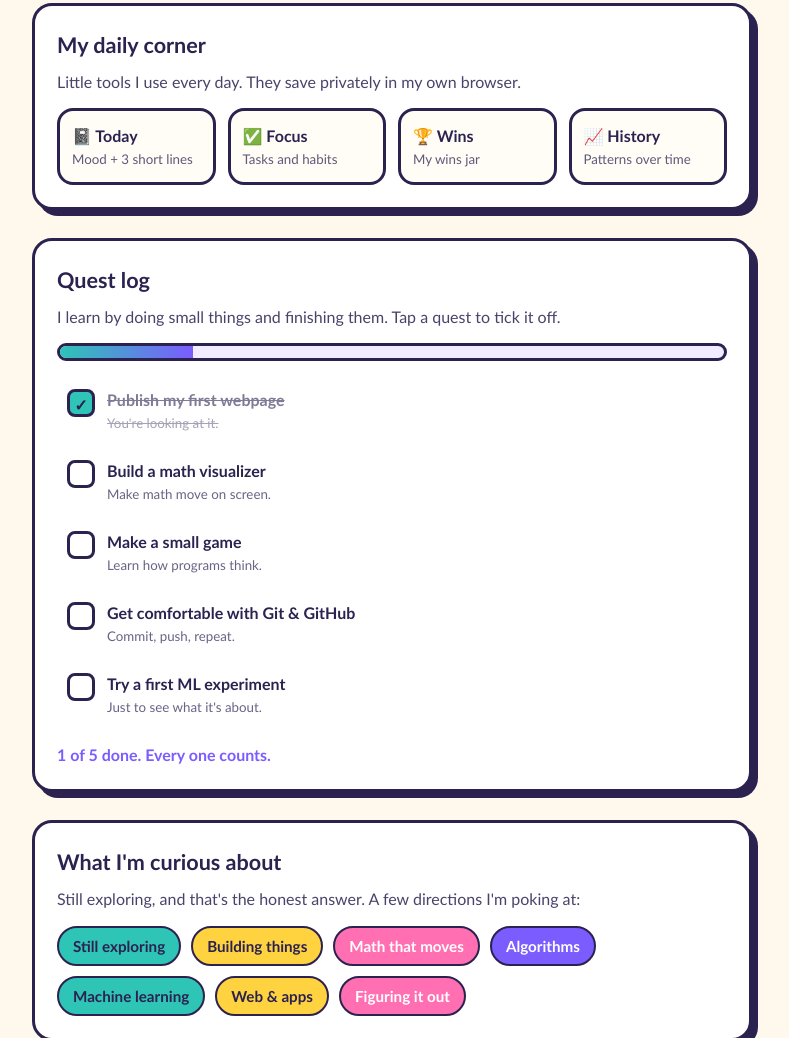
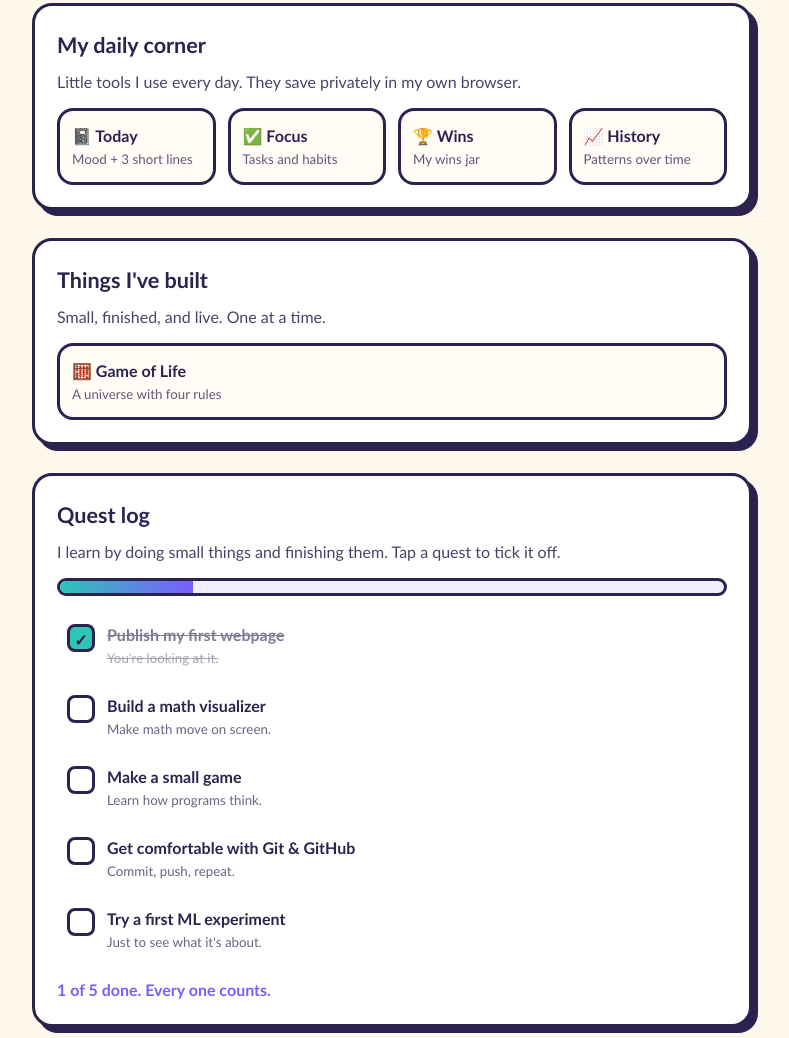
Before and after one commit to jyotijha2713/jyotijha2713.github.io, a plain HTML site: page index.html in a window 1280 px wide. Shown: the part 1038-2076 px from the top of the page, without its empty margins (248-1037 px from the left). Drawn offline with Linux system fonts and the light colour scheme.

Commit message:
Add files via upload

```diff
--- a/index.html
+++ b/index.html
@@ -203,6 +203,14 @@
     </div>
   </section>
 
+  <section class="card" id="built">
+    <h2>Things I've built</h2>
+    <p class="lead">Small, finished, and live. One at a time.</p>
+    <div class="daily">
+      <a href="visualizer.html">🧮 Game of Life<small>A universe with four rules</small></a>
+    </div>
+  </section>
+
   <section class="card" id="quests">
     <h2>Quest log</h2>
     <p class="lead">I learn by doing small things and finishing them. Tap a quest to tick it off.</p>
```
